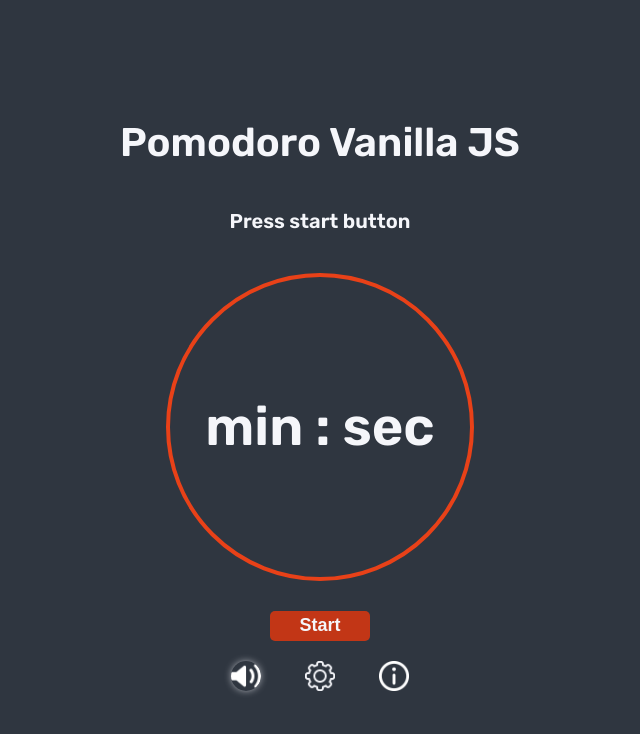
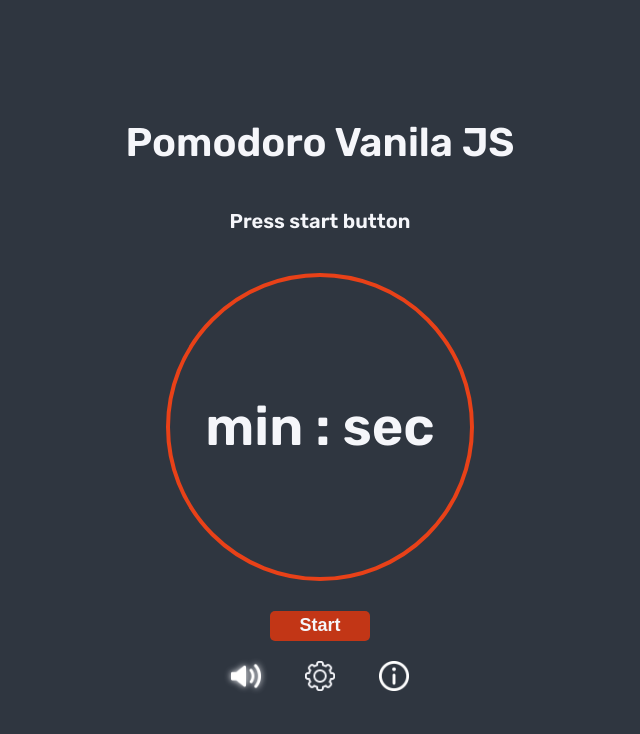
Before and after one commit to aquiroot/pomodoro-vanila, a plain HTML site: page index.html in a window 1280 px wide. In both pictures the pointer is over the picture 566 px from the left and 675 px from the top of the page. Shown: the whole page, without its empty margins (320-960 px from the left). Drawn offline with Linux system fonts and the light colour scheme.

```diff
--- a/index.html
+++ b/index.html
@@ -9,7 +9,7 @@
 	</head>
 	<body>
 		<section class="container">
-			<h1>Pomodoro Vanilla JS</h1>
+			<h1>Pomodoro Vanila JS</h1>
 			<div class="state__box">
 				<h3 id="state">Press start button</h3>
 			</div>
--- a/style.css
+++ b/style.css
@@ -45,8 +45,7 @@ img {
 }
 
 img:hover {
-	box-shadow: 0px 0px 9px -2px var(--light-grey);
-	border-radius: 100%;
+	filter: drop-shadow(0px 0px 3px var(--light-grey));
 }
 
 .container {
```
